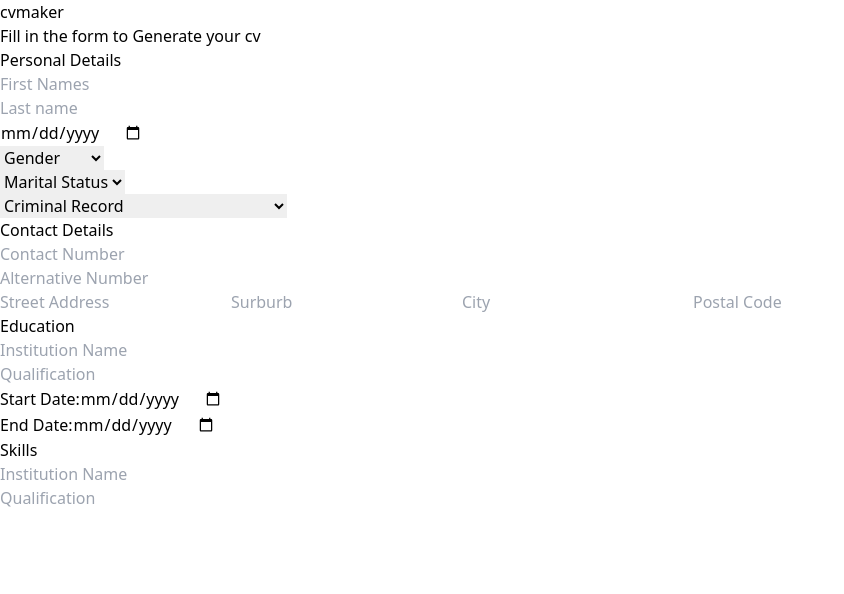
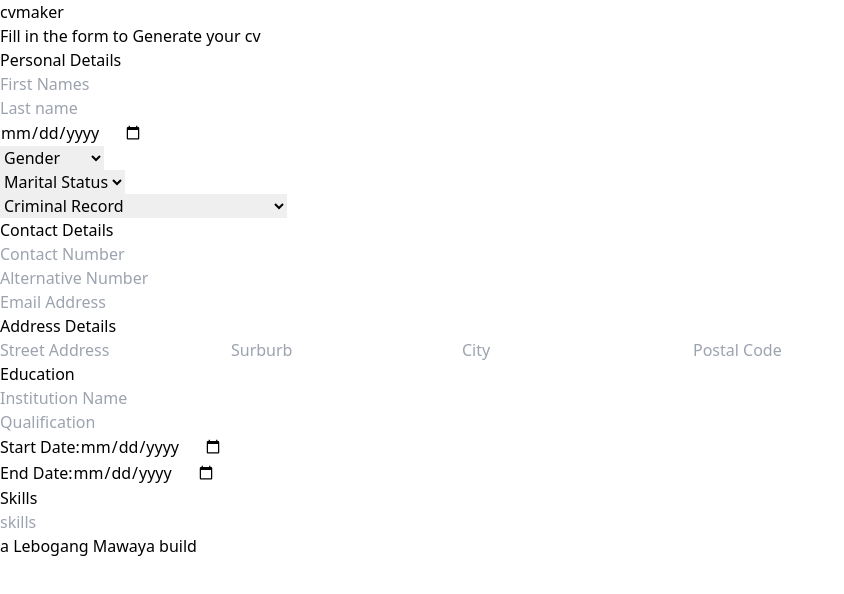
Before and after one commit to mawayalebo/cvmaker, a Next.js app: page / in a window 1280 px wide. Shown: the top 594 px of the page, without its empty margins (0-844 px from the left). Built offline with nearby package versions, Linux system fonts and the light colour scheme.

Commit message:
skills data list

```diff
--- /dev/null
+++ b/components/Footer.tsx
@@ -0,0 +1,11 @@
+const Footer: React.FC = ()=>{
+    return (
+        <footer className="block bottom-0 w-screen bg-slate-300">
+            <div className="p-5 flex justify-center">
+                <span className="font-semibold">a Lebogang Mawaya build</span>
+            </div>
+        </footer>
+     );
+}
+
+export default Footer;
--- a/components/Header.tsx
+++ b/components/Header.tsx
@@ -1,12 +1,12 @@
 const Header: React.FC = ()=>{
     return (
-        <section className="app-header-section">
+        <nav className="app-header-section">
             <div className="border-b border-b-solid border-b-gray-400 border-b-1 mx-2">
                 <div className="p-5">
                     <h1 className="app-title font-black text-4xl uppercase text-blue-300">cvmaker</h1>
                 </div>
             </div>
-        </section>
+        </nav>
      );
 }
 
--- a/components/UserForm.tsx
+++ b/components/UserForm.tsx
@@ -63,19 +63,25 @@ const UserForm: React.FC = ()=>{
                         </div>
                         <div id="controllers-group" className="flex flex-wrap gap-3">
                             <div id="form-field-container" className="flex flex-col">
-                                 <input placeholder="Contact Number" type="tel" name="phone numbers" id="" className="focus:ring-1 focus:ring-blue-300 focus:border-0 ring-1 ring-blue-300 border-0 placeholder:text-gray-400 rounded-md" />
+                                 <input placeholder="Contact Number" type="tel" name="phone numbers" id="mobile" className="focus:ring-1 focus:ring-blue-300 focus:border-0 ring-1 ring-blue-300 border-0 placeholder:text-gray-400 rounded-md" />
                             </div>
                             <div id="form-field-container" className="flex flex-col">
-                                 <input placeholder="Alternative Number" type="tel" name="alternative phone numbers" id="" className="focus:ring-1 focus:ring-blue-300 focus:border-0 ring-1 ring-blue-300 border-0 placeholder:text-gray-400 rounded-md" />
+                                 <input placeholder="Alternative Number" type="tel" name="alternative_phone_numbers" id="" className="focus:ring-1 focus:ring-blue-300 focus:border-0 ring-1 ring-blue-300 border-0 placeholder:text-gray-400 rounded-md" />
+                            </div>
+                            <div id="form-field-container" className="flex flex-col">
+                                 <input placeholder="Email Address" type="email" name="email" id="email" className="focus:ring-1 focus:ring-blue-300 focus:border-0 ring-1 ring-blue-300 border-0 placeholder:text-gray-400 rounded-md" />
                             </div>
                         </div>
+                    </div>
+                    <div id="address-controllers" className="pt-2">
+                        <div>
+                            <h3 className="font-semibold">Address Details</h3>
+                        </div>
                         <div id="controllers-group" className="flex flex-wrap gap-3 pt-3">
-                            <div id="form-field-container" className="flex flex-col border-gray-400 border-solid border rounded-md p-5 gap-3">
-                                <input type="text" name="Street-address" id="" placeholder="Street Address" className="focus:ring-1 focus:ring-blue-300 focus:border-0 ring-1 ring-blue-300 border-0 placeholder:text-gray-400 rounded-md" />
-                                <input type="text" name="Surburb" id="" placeholder="Surburb" className="focus:ring-1 focus:ring-blue-300 focus:border-0 ring-1 ring-blue-300 border-0 placeholder:text-gray-400 rounded-md" />
-                                <input type="text" name="City" id="" placeholder="City" className="focus:ring-1 focus:ring-blue-300 focus:border-0 ring-1 ring-blue-300 border-0 placeholder:text-gray-400 rounded-md" />
-                                <input type="text" name="Postal Code" id="" placeholder="Postal Code" className="focus:ring-1 focus:ring-blue-300 focus:border-0 ring-1 ring-blue-300 border-0 placeholder:text-gray-400 rounded-md" />
-                            </div>
+                            <input type="text" name="Street-address" id="" placeholder="Street Address" className="focus:ring-1 focus:ring-blue-300 focus:border-0 ring-1 ring-blue-300 border-0 placeholder:text-gray-400 rounded-md" />
+                            <input type="text" name="Surburb" id="" placeholder="Surburb" className="focus:ring-1 focus:ring-blue-300 focus:border-0 ring-1 ring-blue-300 border-0 placeholder:text-gray-400 rounded-md" />
+                            <input type="text" name="City" id="" placeholder="City" className="focus:ring-1 focus:ring-blue-300 focus:border-0 ring-1 ring-blue-300 border-0 placeholder:text-gray-400 rounded-md" />
+                            <input type="text" name="Postal Code" id="" placeholder="Postal Code" className="focus:ring-1 focus:ring-blue-300 focus:border-0 ring-1 ring-blue-300 border-0 placeholder:text-gray-400 rounded-md" />
                         </div>
                     </div>
                     <div id="educational-details-controllers" className="pt-2">
@@ -101,16 +107,21 @@ const UserForm: React.FC = ()=>{
                             </div>
                         </div>
                     </div>
-                    <div>
+                    <div id="skills-controllers" className="mt-2">
                         <div>
                             <h3 className="font-semibold">Skills</h3>
                         </div>
                         <div id="controllers-group" className="flex flex-wrap gap-3">
                             <div id="form-field-container" className="flex flex-col">
-                                <input placeholder="Institution Name" id="institution-name" type="text" className="focus:ring-1 focus:ring-blue-300 focus:border-0 ring-1 ring-blue-300 border-0 placeholder:text-gray-400 rounded-md"/>
-                            </div>
-                            <div id="form-field-container" className="flex flex-col">
-                                <input placeholder="Qualification" id="qualification" type="text" className="focus:ring-1 focus:ring-blue-300 focus:border-0 ring-1 ring-blue-300 border-0 placeholder:text-gray-400 rounded-md"/>
+                                    <input placeholder="skills" list="skills" name="skill" id="skill" className="focus:ring-1 focus:ring-blue-300 focus:border-0 ring-1 ring-blue-300 border-0 placeholder:text-gray-400 rounded-md p-3"/>
+                                    <datalist id="skills">
+                                        <option value="Active Listening"/>
+                                        <option value="Emphatic"/>
+                                        <option value="Problem Solver"/>
+                                        <option value="Good Communication"/>
+                                        <option value="Customer Service"/>
+                                        <option value="Microsoft Office"/>
+                                    </datalist>
                             </div>
                         </div>
                     </div>
--- a/pages/index.tsx
+++ b/pages/index.tsx
@@ -1,6 +1,7 @@
 import type { NextPage } from 'next'
 import Head from 'next/head'
 import Image from 'next/image'
+import Footer from '../components/Footer'
 import Header from '../components/Header'
 import UserForm from '../components/UserForm'
 
@@ -11,10 +12,11 @@ const Home: NextPage = () => {
         <title>CVMaker</title>
         <link rel="icon" href="/favicon.ico" />
       </Head>
-      <Header/>
-      <UserForm/>
-
-
+      <main>
+        <Header/>
+        <UserForm/>
+      </main>
+      <Footer/>
     </div>
   )
 }
```
Also changed, not shown: cvStructure.ts (added).
